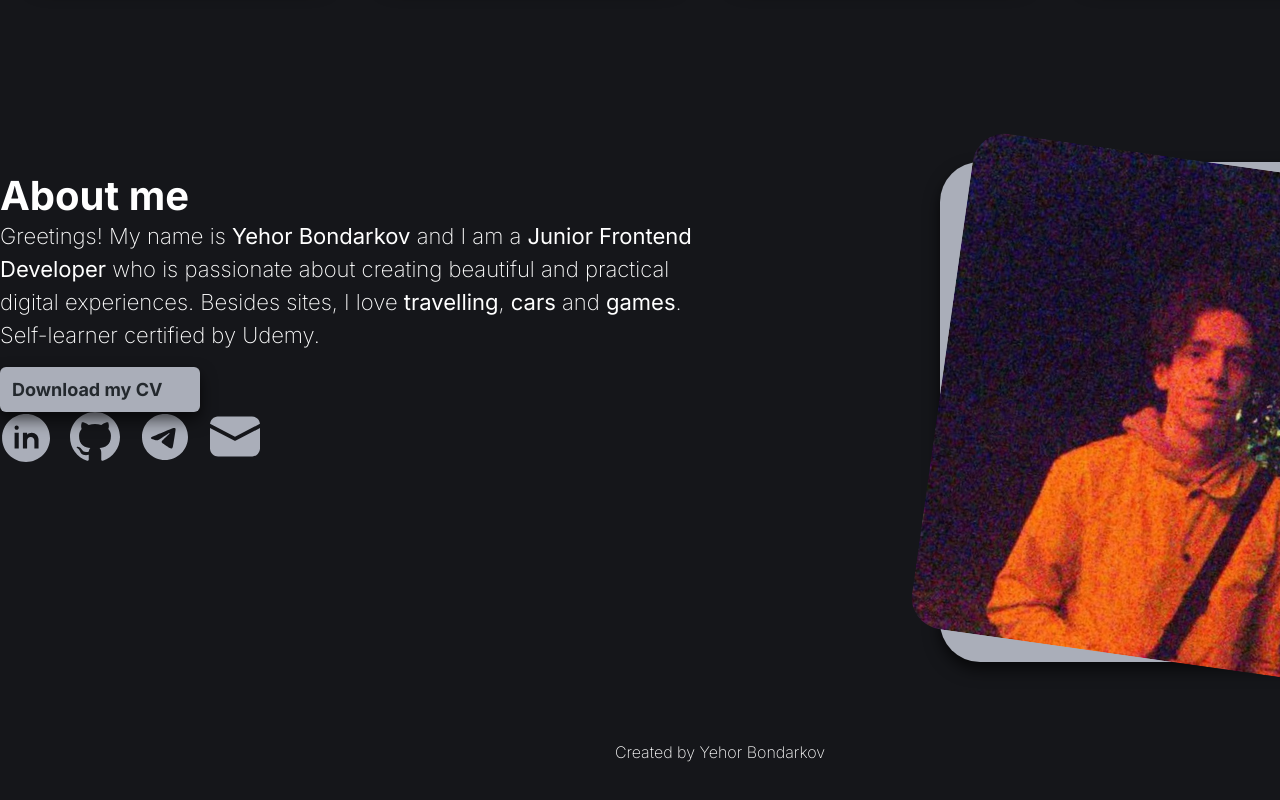
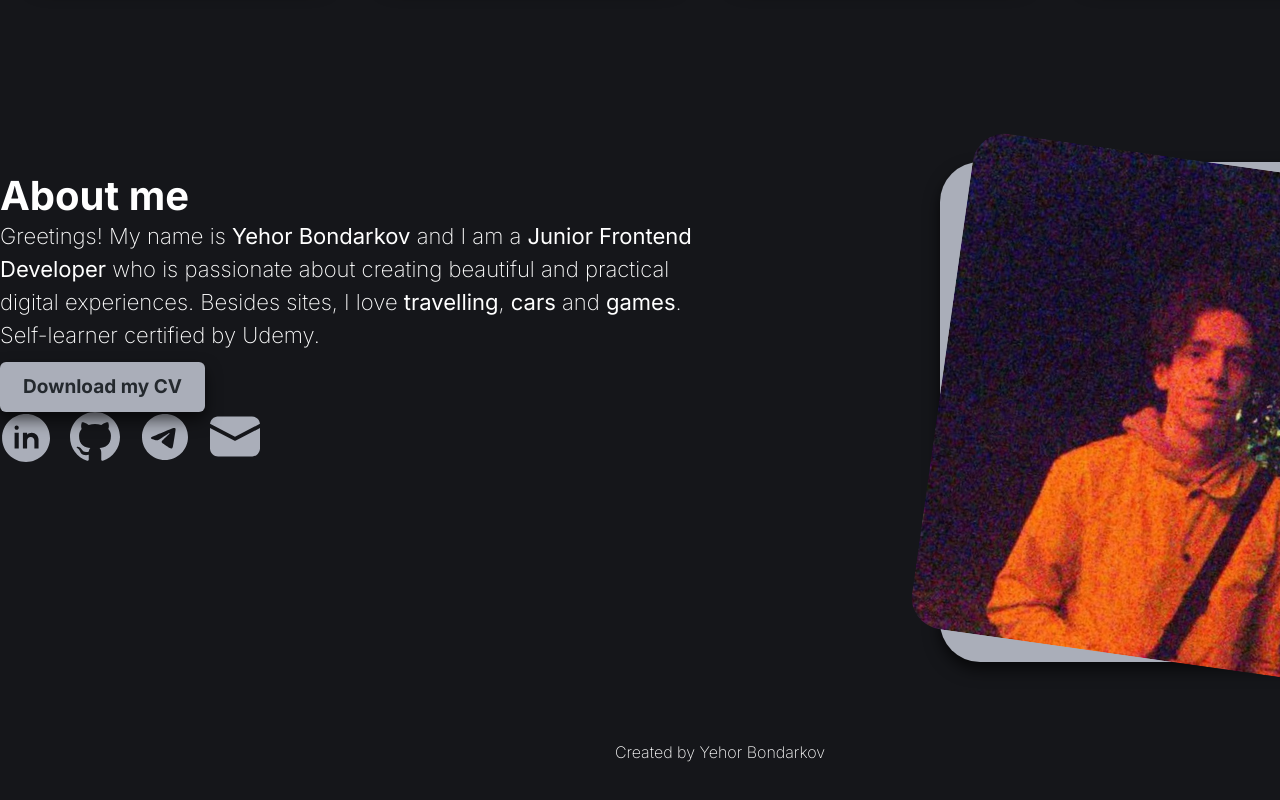
Before and after one commit to bondarkoff/next-portfolio, a Next.js app: page / in a window 1280 px wide. Shown: the part 2788-3588 px from the top of the page. Built offline with nearby package versions, Linux system fonts and the light colour scheme.

Commit message:
changed buttons text aligns + removed unused code

```diff
--- a/src/components/about/About.module.scss
+++ b/src/components/about/About.module.scss
@@ -17,25 +17,26 @@
             line-height: 48px;
         }
         &-link {
-            display: flex;
+            display: grid;
+            width: 205px;
+            height: 50px;
+            margin-top: 10px;
+            text-align: center;
             align-items: center;
-            width: 200px;
-            height: 45px;
-            text-align: center;
-            margin-top: 15px;
+            margin-right: 10px;
             background-color: #aaaeb9;
             border-radius: 6px;
             color: #24292e;
             cursor: pointer;
-            font-size: 18px;
+            font-size: 19px;
             font-weight: 600;
             line-height: 20px;
             list-style: none;
-            padding: 6px 12px;
+            padding: 6px 16px;
             position: relative;
             border: none;
             outline: none;
-            transition: all 0.2s ease-in-out;
+            transition: background-color 0.2s ease-in-out, color 0.2s ease-in-out;
             box-shadow: 0px 1px 2px rgba(0, 0, 0, 0.04), 0px 3px 8px rgba(0, 0, 0, 0.12),
                 0px 8px 16px rgba(0, 0, 0, 0.6);
             &:hover {
--- a/src/components/card/Card.js
+++ b/src/components/card/Card.js
@@ -9,7 +9,6 @@ import { NPMIcon } from '../assets/NPMIcon';
 import styles from './Card.module.scss';
 
 export const Card = ({ title, subtitle, stack, image, react, id, type, js }) => {
-    console.log(title, react, js);
     return (
         <Link href={`/project/${id}`} crossOrigin=''>
             <div className={styles.card}>
--- a/src/components/screens/projectDetails/ProjectDetails.module.scss
+++ b/src/components/screens/projectDetails/ProjectDetails.module.scss
@@ -56,6 +56,7 @@
             width: 150px;
             height: 35px;
             margin-top: 10px;
+            text-align: center;
             margin-right: 10px;
             background-color: #aaaeb9;
             border-radius: 6px;
```
